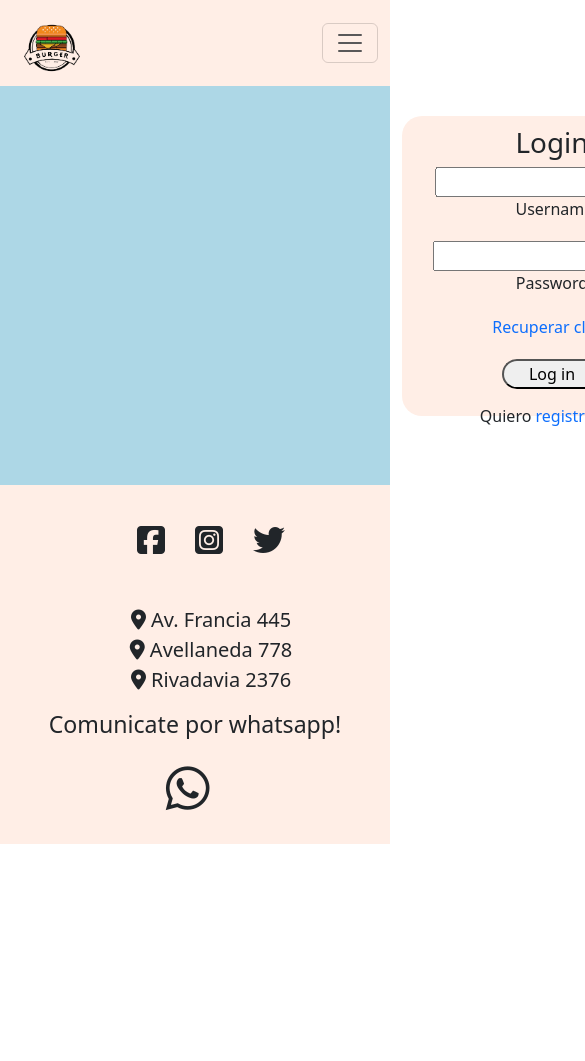
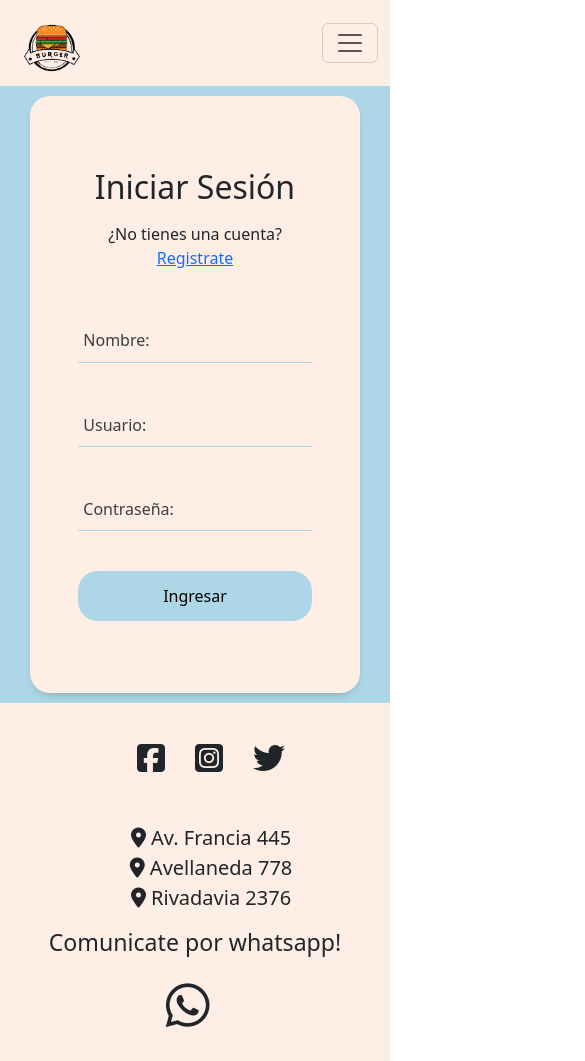
Before and after one commit to Brunorp35/Burgersky-Bresca, a website: page pages/login.html in a window 390 px wide. Shown: the top 1061 px of the page, 585 px wide, since content can reach past the window. Before the commit the page ends 844 px from the top, so only its background shows below. Drawn offline with nearby package versions, Linux system fonts and the light colour scheme.

Commit message:
todos los html responsive terminados

```diff
--- a/pages/login.html
+++ b/pages/login.html
@@ -46,22 +46,32 @@
 </header>
   <main class="flex-grow-1">
     <section class="container ">
-      <section class="login">
-        <h1>Login</h1>
-        <form action="" method="post">
-          <div class="username">
-            <input type="text" required>
-            <label>Username</label>
+      <form class="form">
+        <h2 class="form-titulo">Iniciar Sesión</h2>
+        <p class="form-parrafo">¿No tienes una cuenta? <a href="#"> Registrate </a></p>
+
+        <div class="form-container">
+
+          <div class="form-group">
+            <input type="text" id="name" class="form-input" placeholder="  ">
+            <label for="name" class="form-label">Nombre:</label>
+            <span class="form-line"></span>
           </div>
-          <div class="password">
-            <input type="password" required>
-            <label>Password</label>
+          <div class="form-group">
+            <input type="text" id="user" class="form-input" placeholder="  ">
+            <label for="user" class="form-label">Usuario:</label>
+            <span class="form-line"></span>
           </div>
-          <div class="olvido"><a href="">Recuperar clave</a></div>
-          <input type="submit" class="boton-ingresar" value="Log in">
-          <div class="registro">Quiero<a href="#"> registrarme</a></div>
-        </form>
-      </section>
+          <div class="form-group">
+            <input type="password" id="password" class="form-input" placeholder="  ">
+            <label for="password" class="form-label">Contraseña:</label>
+            <span class="form-line"></span>
+          </div>
+
+          <input type="submit" class="form-submit" value="Ingresar">
+
+        </div>
+      </form>
     </section>
 </main>
 <footer class="mt-auto">
--- a/scss/layout/_login.scss
+++ b/scss/layout/_login.scss
@@ -1,50 +1,67 @@
 main{
-        .login{
+    section{
+    .form{
+        background-color: $colorPrincipal;
+        margin: 10px auto;
+        width: 90%;
+        max-width: 25rem;
+        padding: 4.5em 3em;
+        border-radius: $radio-principal;
+        box-shadow: 0 5px 10px -5px rgb(0 0 0 / 30%);
         text-align: center;
-            background-color: $colorPrincipal;
-            width: 18.75rem;
-            transform: translate(130%, 10%);
-            top: 50%;
-            left: 50%;
-            border-radius: 1.25rem;
-            padding: .625rem 0;
-            height: 18.75rem;
-
-            form{
-                div{
-                    margin-bottom: 1.25rem;
+        .form-titulo{
+                font-size: 2rem;
+                margin-bottom: .5em;
             }
-                .username{
-                    transform: translateX(.1500rem);
+        .form-container{
+            margin-top: 3em;
+            display: grid;
+            gap: 2.5em;
+            .form-group{
+                position: relative;
+                color: rgb(61, 61, 61);
+                .form-line{
+                    position: absolute;
+                    bottom: 0;
+                    left: 0;
+                    width: 100%;
+                    height: 1px;
+                    background-color: $colorSecundario;
                 }
-                .olvido{
-                    a{
-                        text-decoration: none;
-                        &:hover{
-                            text-decoration: underline;
+                .form-input{
+                    width: 100%;
+                    background: none;
+                    font-size: 1rem;
+                    padding: .6em .3em;
+                    border: none;
+                    outline: none;
+                    border-bottom: 1px solid rgb(61, 61, 61);
+                    &:focus + .form-label,
+                    &:not(:placeholder-shown) + .form-label {
+                        transform: translateY(-0.75rem) scale(.9);
+                        transform-origin: left top;
+                        color: $colorSecundario;
                     }
                 }
-                }
-                .boton-ingresar{
-                    width: 6.25rem;
-                    margin-bottom: 15px;
-                    border-radius: 1.25rem;
-                    transition: 0.2s;
-                    &:hover{
-                        transform: scale(1.1);
+                .form-label{
+                    color: rgb(61, 61, 61);
+                    cursor: pointer;
+                    position: absolute;
+                    top: 0;
+                    left: .3125rem;
+                    transform: translateY(.625rem);
+                    transition: transform .5s, color .3s;
                 }
             }
-                .registro{
-                    margin: 0 0 1.875rem 0;
+            .form-submit{
+                background-color: $colorSecundario;
                 font-size: 1rem;
-                    a{
-                        text-decoration: none;
-                        &:hover{
-                            text-decoration: underline;
+                padding: .8em 0;
+                border: none;
+                border-radius: $radio-principal;
+
             }
         }
         }
     }
 }
-
-}
```
Also changed, not shown: css/style2.css, 1 other file. Lines whose indentation alone changed are shown as unchanged.
